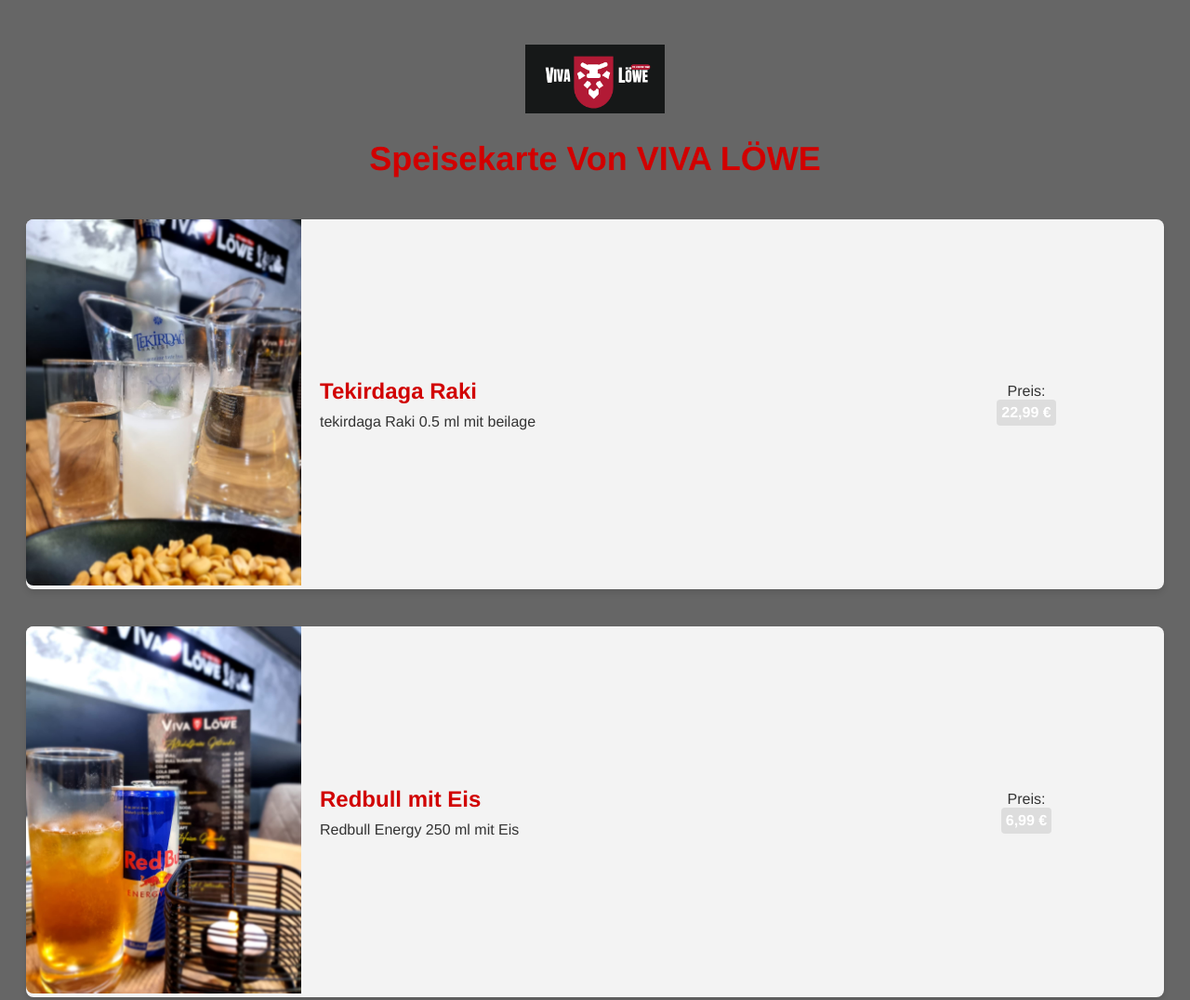
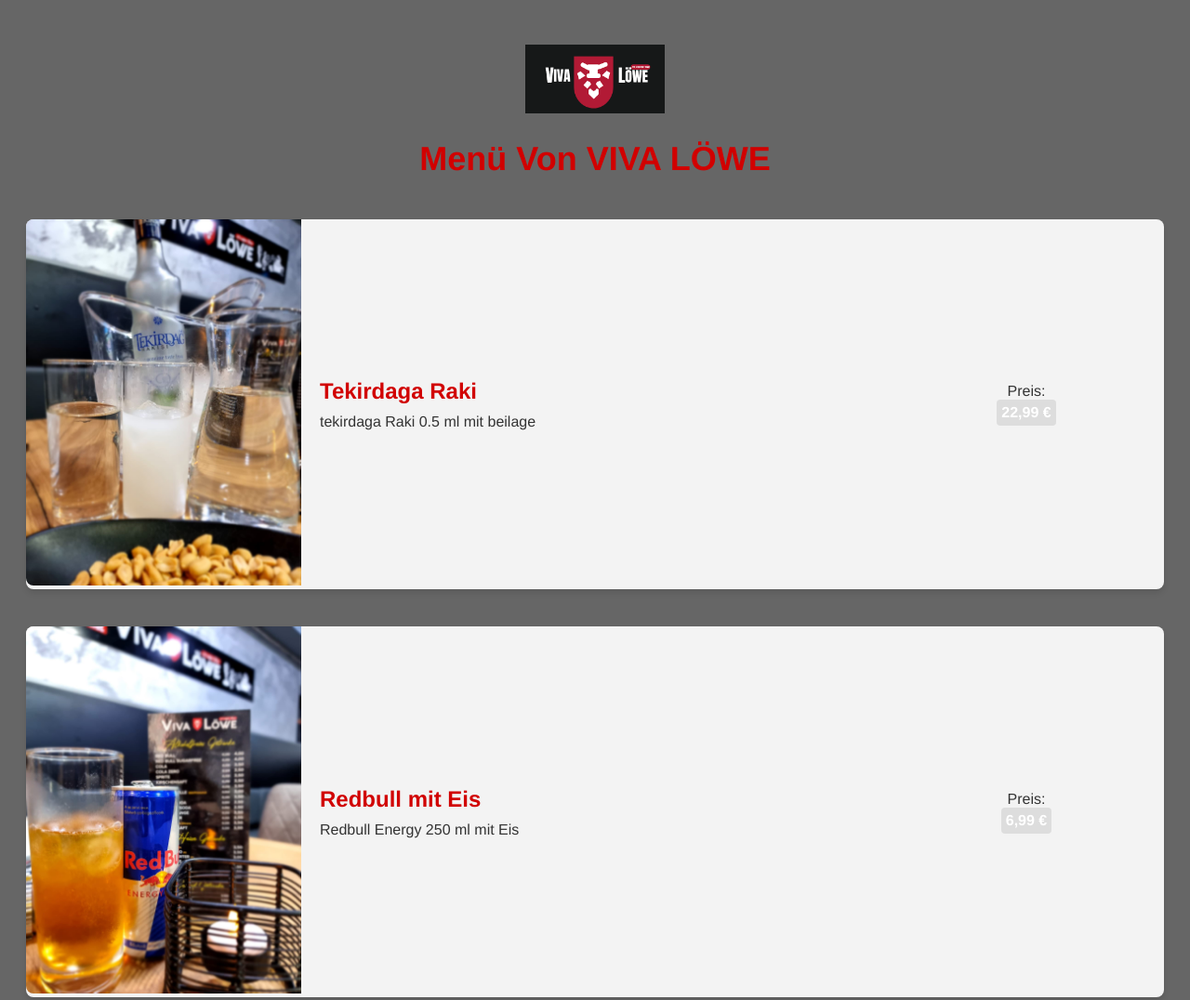
Before and after one commit to aoestudios57/vival-we.github.io, a plain HTML site: page menu/index.html in a window 1280 px wide. Shown: the top 1076 px of the page at 93% size. Drawn offline with Linux system fonts and the light colour scheme.

Commit message:
Update index.html

```diff
--- a/menu/index.html
+++ b/menu/index.html
@@ -77,7 +77,7 @@
       <img src="./assets/VivaLoeWElogo.png" alt="Lounge Logo" />
     </div>
 
-    <h1>Speisekarte Von VIVA LÖWE</h1>
+    <h1>Menü Von VIVA LÖWE</h1>
 
     <div class="menu">
       <div class="menu-item">
```
